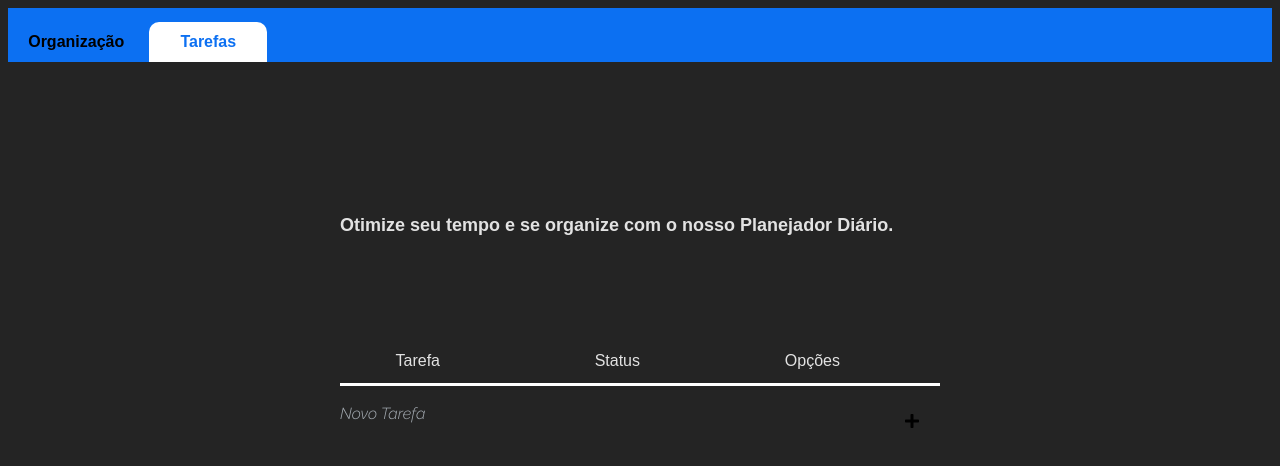
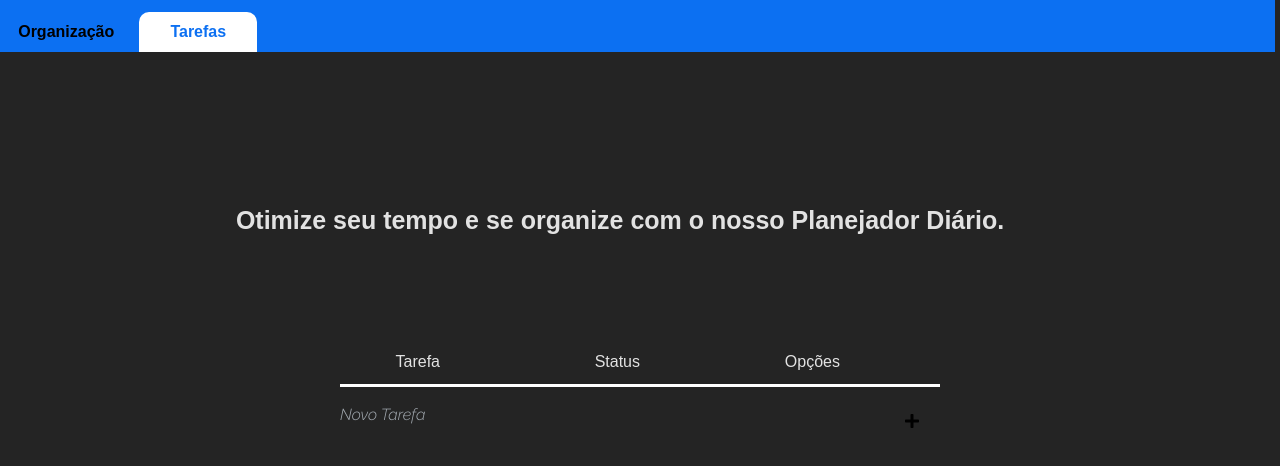
Before and after one commit to akhenatontelles/DNC.projeto.Organizacao, a React (Vite) app: page / in a window 1280 px wide. Shown: the top 466 px of the page. Built offline with nearby package versions, Linux system fonts and the light colour scheme.

Commit message:
Terceito

```diff
--- a/src/App.css
+++ b/src/App.css
@@ -3,8 +3,8 @@
 .App {
  font-family: Arial, sans-serif;
  width: 100%;
- margin: 0 auto;
- margin: 0 auto;
+
+
 }
 
 form {
@@ -64,9 +64,11 @@ li button {
   float: left;
 }
 .titulo{
-  font-size: 18px;
+  font-size: 25px;
   font-weight: 600;
   text-align: center;
+  margin-left: -120px;
+  width: 800px;
 
 }
 .adicionar{
@@ -100,8 +102,10 @@ font-family: 'Cookie', cursive;
   }
   .topo{
     background-color: #0C70F2;
-    width: 100%;
+    width: 101%;
     height: 54px;
+    margin-top: -10px;
+    margin-left: -10px;
   }
   .container{
     width: 600px;
--- a/src/App.jsx
+++ b/src/App.jsx
@@ -78,7 +78,7 @@ function App() {
       </div>
 
       <div className='container'>
-        <span className="titulo">Otimize seu tempo e se organize com o nosso Planejador Diário.</span>
+        <div  className="titulo"><span>Otimize seu tempo e se organize com o nosso Planejador Diário.</span></div>
         <div className="flex-container">
           <div className="grid-item">Tarefa</div>
           <div className="grid-item">Status</div>
--- a/src/index.css
+++ b/src/index.css
@@ -11,6 +11,7 @@
   text-rendering: optimizeLegibility;
   -webkit-font-smoothing: antialiased;
   -moz-osx-font-smoothing: grayscale;
+  overflow-x: hidden;
 }
 
 h1 {
```
